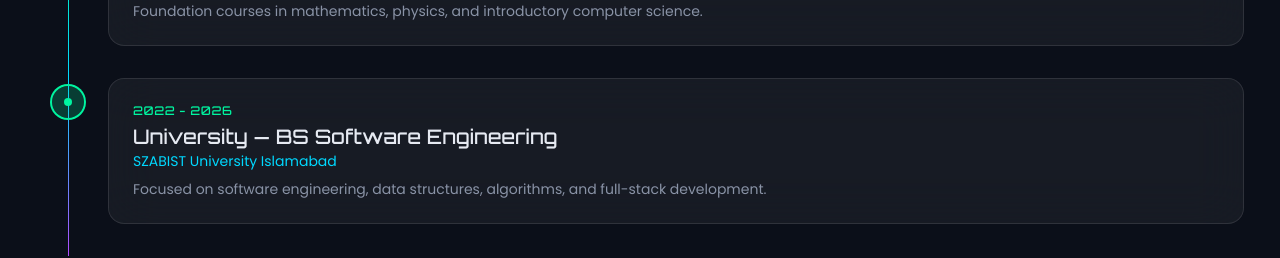
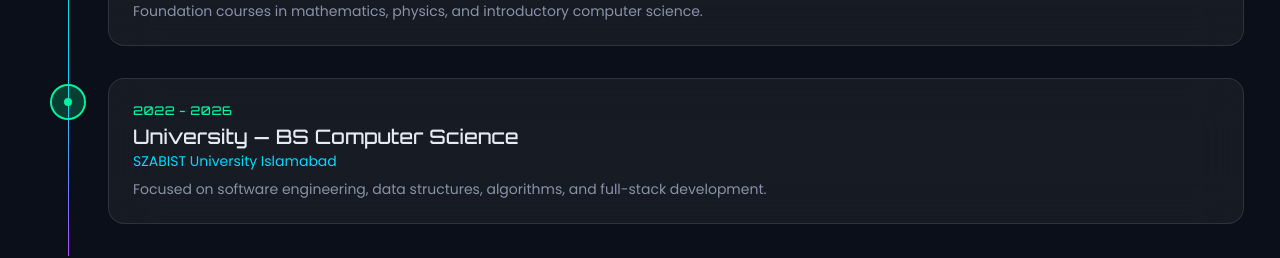
Before and after one commit to saofficial344-dev/portfolio, a React (Vite) app: page / in a window 1280 px wide. Shown: the part 4560-4818 px from the top of the page. Built offline with nearby package versions, Linux system fonts and the light colour scheme.

Commit message:
update code

```diff
--- a/src/sections/Education.jsx
+++ b/src/sections/Education.jsx
@@ -13,7 +13,7 @@
     period: "2022 - 2026",
     level: "University",
     institution: "SZABIST University Islamabad",
-    field: "BS Software Engineering",
+    field: "BS Computer Science",
     desc: "Focused on software engineering, data structures, algorithms, and full-stack development."
   }
 ];
```
